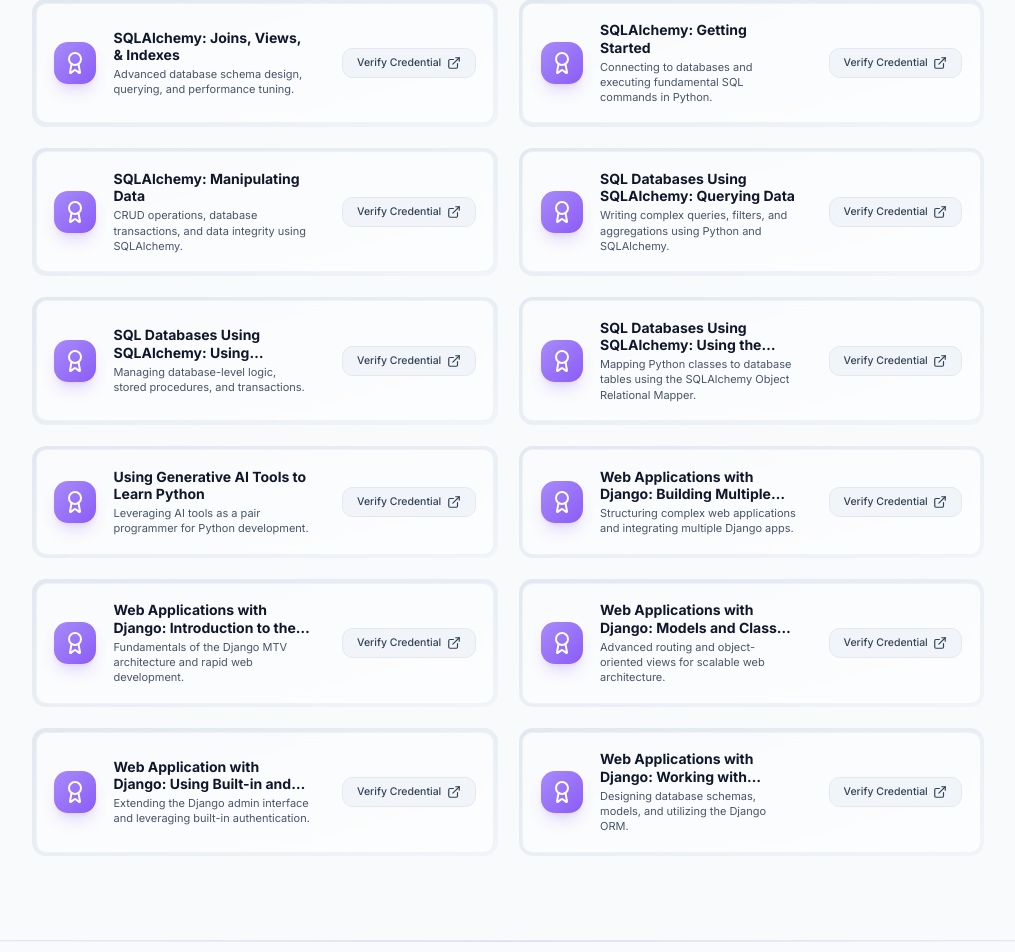
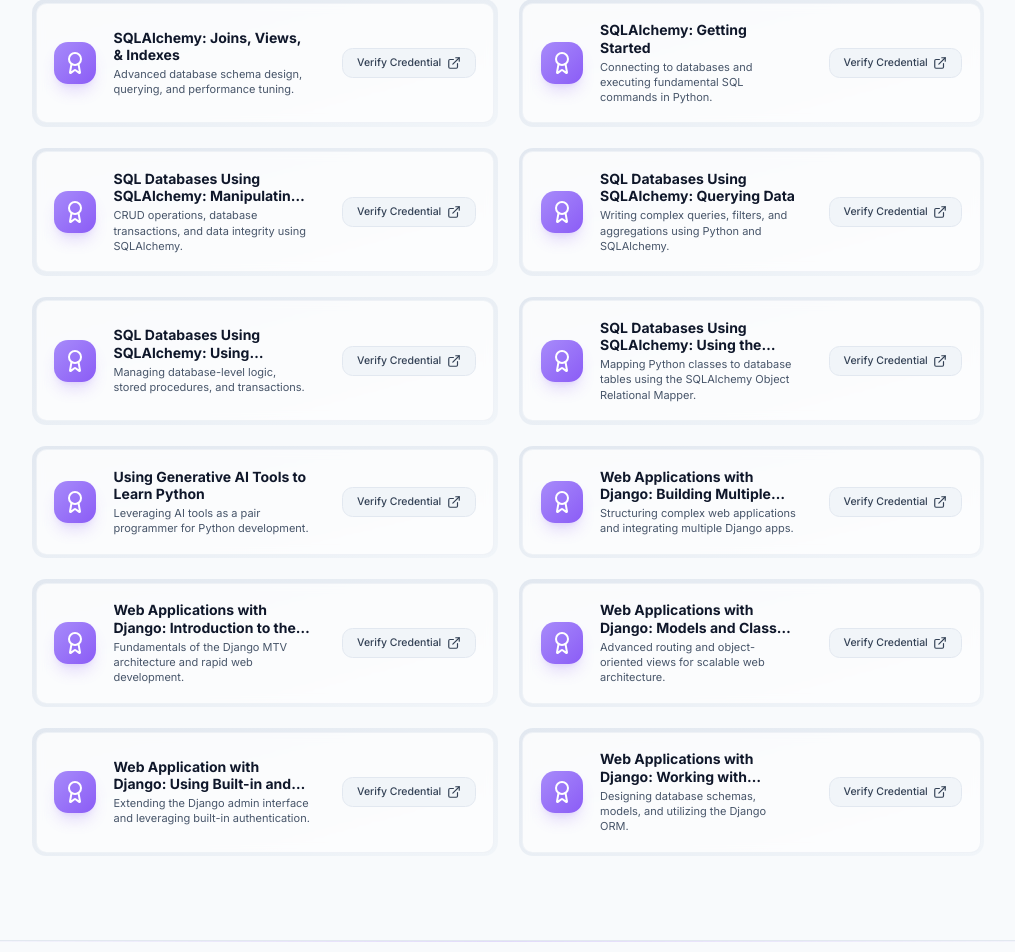
Before and after one commit to rclynn/my-portfolio, a React (Vite) app: page /certifications in a window 1280 px wide. Shown: the part 6478-7430 px from the top of the page, without its empty margins (132-1147 px from the left). Built offline with nearby package versions, Linux system fonts and the light colour scheme.

Commit message:
content: update SQLAlchemy Manipulating Data certification title

```diff
--- a/src/data/portfolioData.js
+++ b/src/data/portfolioData.js
@@ -712,7 +712,7 @@
     category: 'Basic',
   },
   {
-    title: 'SQLAlchemy: Manipulating Data',
+    title: 'SQL Databases Using SQLAlchemy: Manipulating Data',
     issuer: 'Professional Certification',
     description: 'CRUD operations, database transactions, and data integrity using SQLAlchemy.',
     link: '/certifications/SQL Databases Using SQLAlchemy_ Manipulating Data.png',
```
